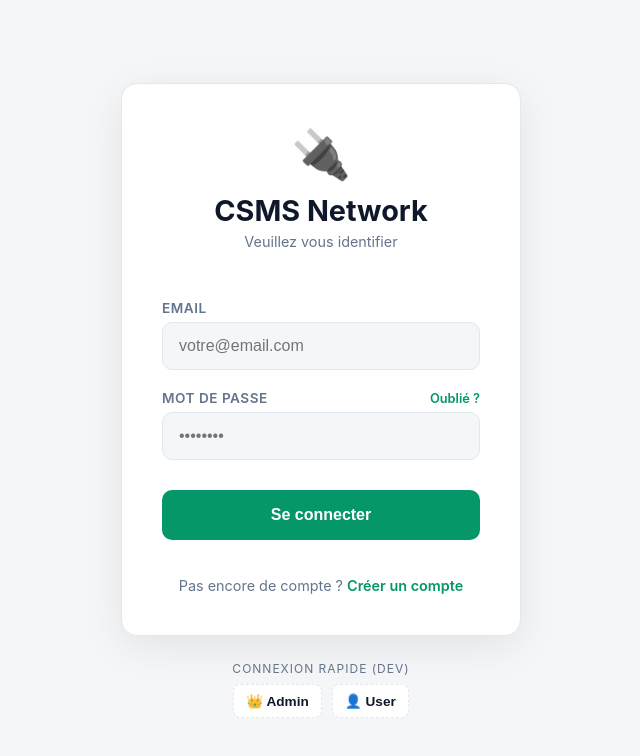
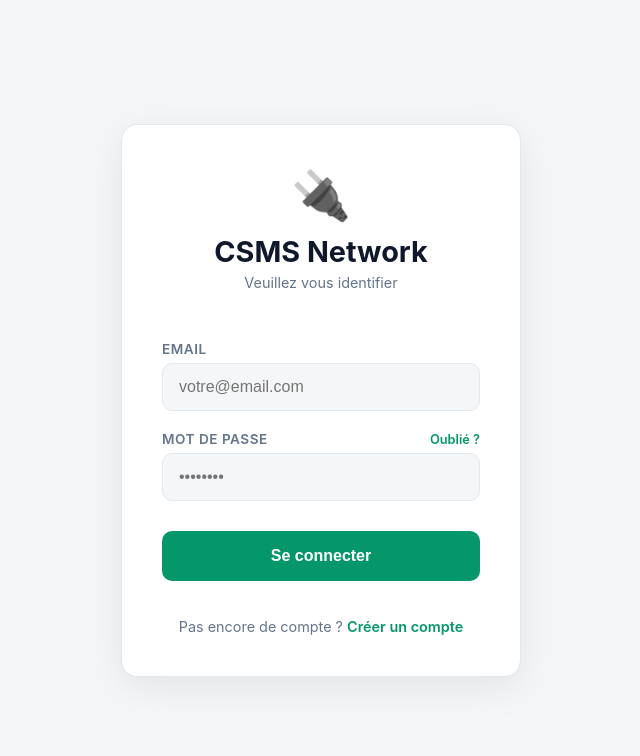
Before and after one commit to Gasile/TB_CSMS, a React (Vite) app in the folder frontend/csms-dashboard/: page /login in a window 1280 px wide. Shown: the top 756 px of the page, without its empty margins (319-959 px from the left). Built offline with nearby package versions, Linux system fonts and the light colour scheme; no server answers.

Commit message:
fix(frontend): Ajout d'un condition d'affichage des raccourcis de login

```diff
--- a/frontend/csms-dashboard/src/pages/auth/LoginForm.tsx
+++ b/frontend/csms-dashboard/src/pages/auth/LoginForm.tsx
@@ -170,6 +170,7 @@ export default function LoginForm({
         </form>
 
         {/* Development Shortcuts Block */}
+        {import.meta.env.VITE_ENABLE_DEV_LOGINS === "true" && (
           <div style={devShortcutsStyle}>
             <p
               style={{
@@ -202,6 +203,7 @@ export default function LoginForm({
               </button>
             </div>
           </div>
+        )}
       </div>
     </div>
   );
```
Lines whose indentation alone changed are shown as unchanged.
